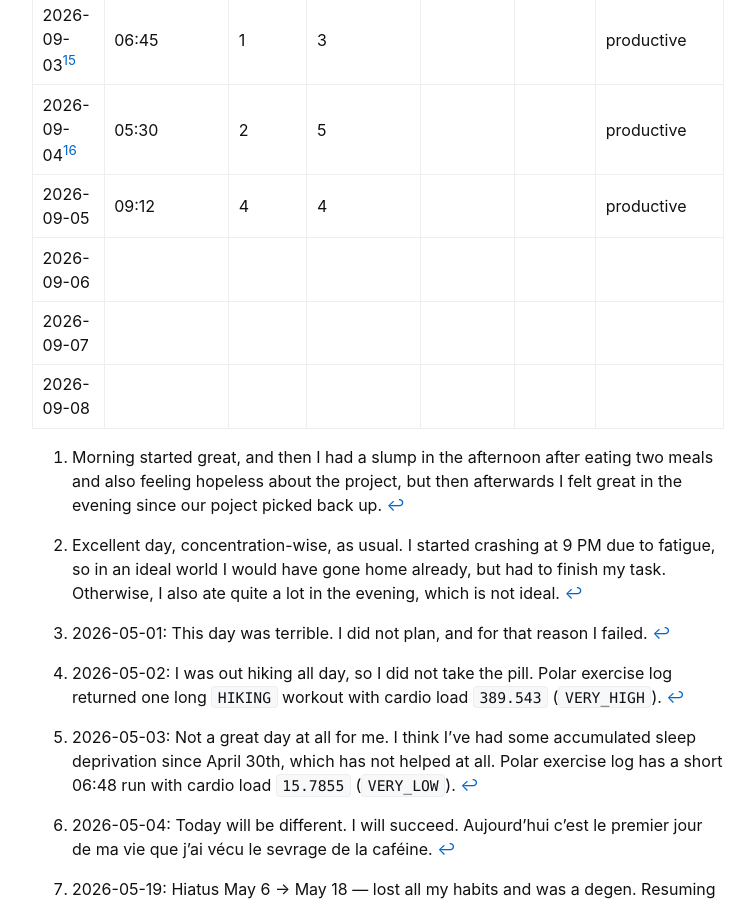
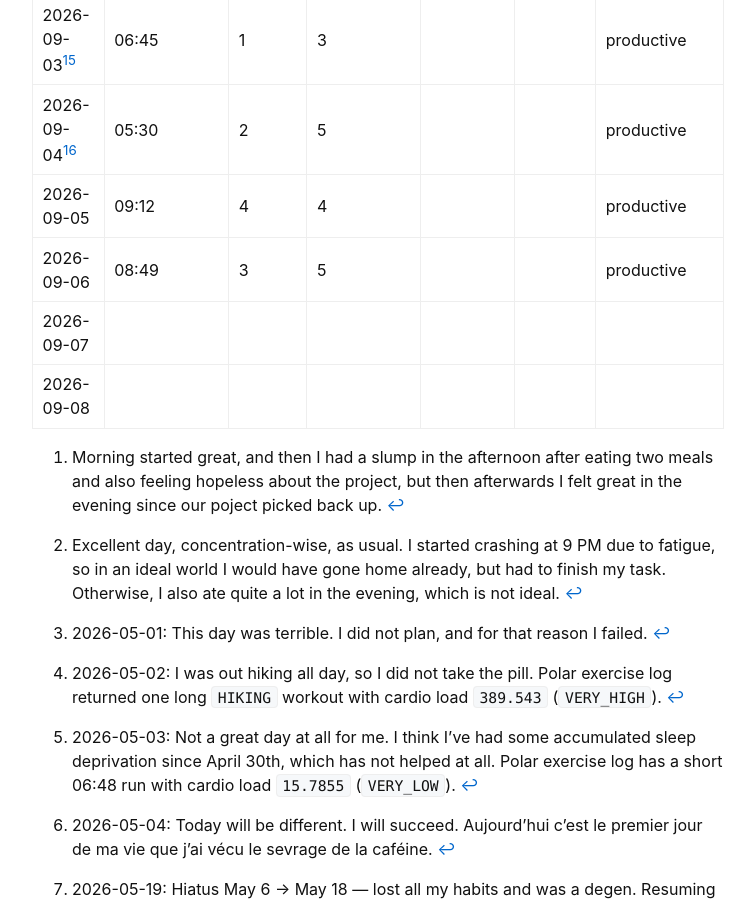
Before and after one commit to kiankyars/kiankyars.github.io, a Jekyll site: the page built from _posts/blog/2026-02-04-biomaxing.md, in a window 1280 px wide and 900 px high, scrolled down 4202 px. Shown: the whole window, without its empty margins (262-1017 px from the left). Built offline with Jekyll 4.4.1, drawn with Linux system fonts in a browser that asks for light colours.

Commit message:
Log Sunday's capsule and Polar cardio.
Co-authored-by: Cursor <cursoragent@cursor.com>

```diff
--- a/_posts/blog/2026-02-04-biomaxing.md
+++ b/_posts/blog/2026-02-04-biomaxing.md
@@ -69,7 +69,7 @@ Auto-fill target: Polar sleep score/charge and Polar training status if availabl
 | 2026-09-03[^16] | 06:45 | 1 | 3 |  |  | productive |
 | 2026-09-04[^17] | 05:30 | 2 | 5 |  |  | productive |
 | 2026-09-05 | 09:12 | 4 | 4 |  |  | productive |
-| 2026-09-06 |  |  |  |  |  |  |
+| 2026-09-06 | 08:49 | 3 | 5 |  |  | productive |
 | 2026-09-07 |  |  |  |  |  |  |
 | 2026-09-08 |  |  |  |  |  |  |
 
```
